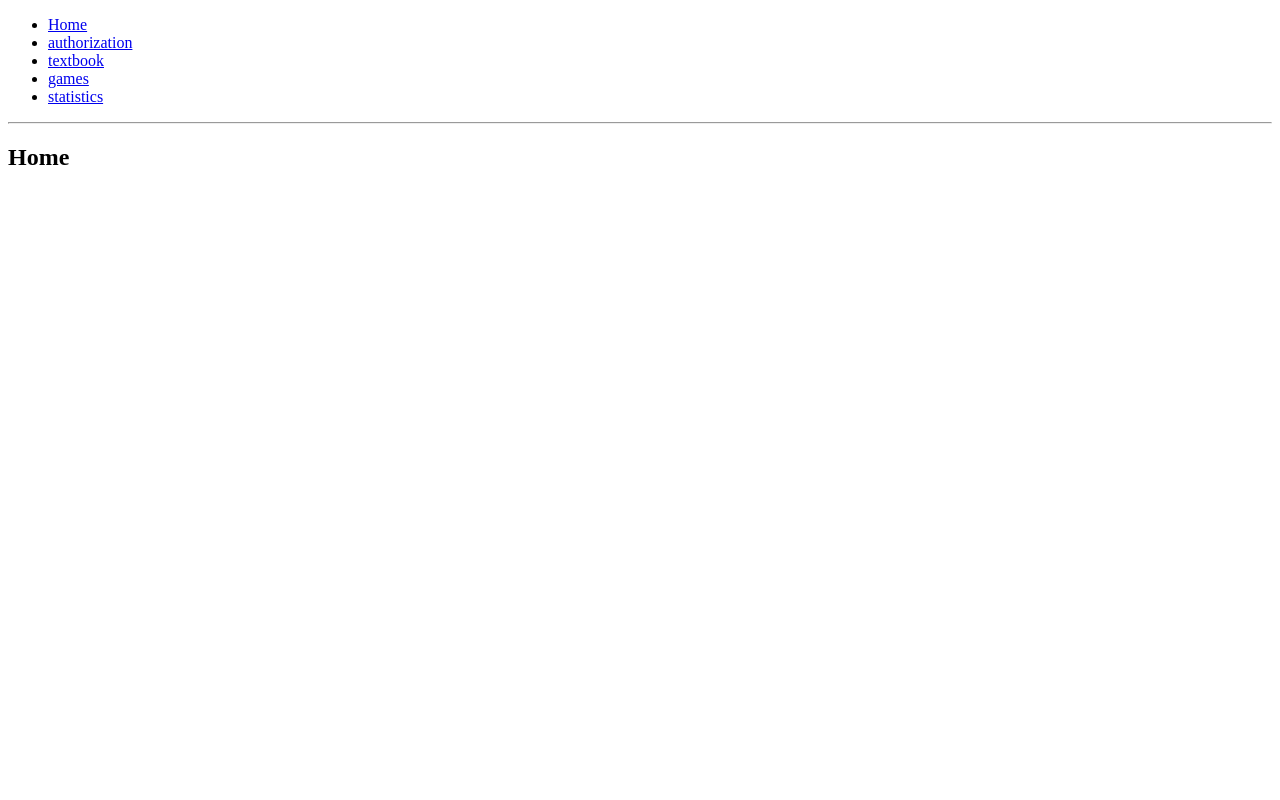
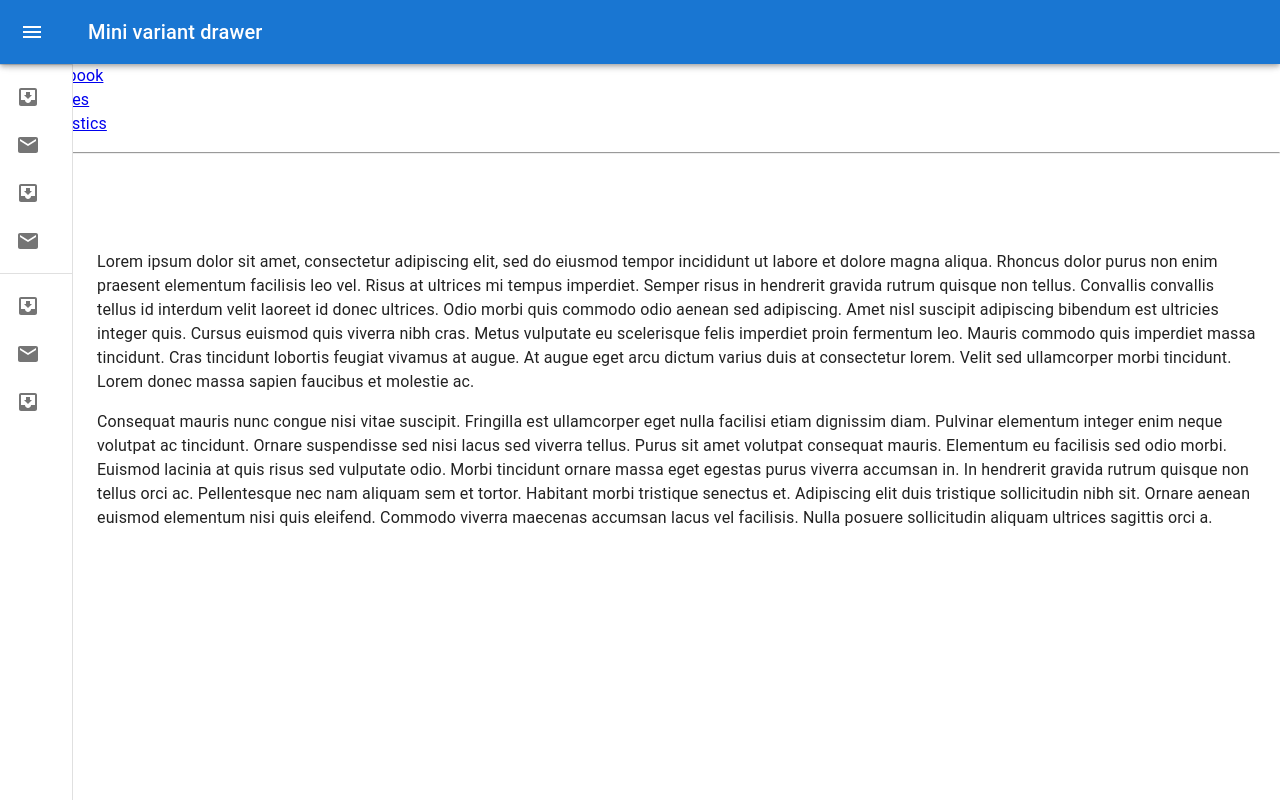
Before and after one commit to ElenaPogodaeva/rslang, a React app: page / in a window 1280 px wide. Built offline with nearby package versions, Linux system fonts and the light colour scheme.

Commit message:
feat: init home page

```diff
--- a/package.json
+++ b/package.json
@@ -10,6 +10,10 @@
   },
   "license": "MIT",
   "dependencies": {
+    "@emotion/react": "^11.7.1",
+    "@emotion/styled": "^11.6.0",
+    "@mui/icons-material": "^5.4.1",
+    "@mui/material": "^5.4.1",
     "@reduxjs/toolkit": "^1.7.2",
     "@types/classnames": "^2.3.1",
     "@types/react": "^17.0.38",
--- a/src/App.tsx
+++ b/src/App.tsx
@@ -7,10 +7,13 @@
 import { Route, Routes, BrowserRouter } from "react-router-dom";
 import { Navigation } from "./components";
 
+import MiniDrawer from "./components/Header/Menu";
+
 function App() {
   return (
     <BrowserRouter>
       <Navigation />
+      <MiniDrawer />
       <Routes>
         <Route path="/" element={<HomePage />} />
         <Route path="/authorization" element={<AuthorizationPage />} />
--- /dev/null
+++ b/src/components/Header/Menu.tsx
@@ -0,0 +1,188 @@
+import React from "react";
+
+import { styled, useTheme, Theme, CSSObject } from '@mui/material/styles';
+import Box from '@mui/material/Box';
+import MuiDrawer from '@mui/material/Drawer';
+import MuiAppBar, { AppBarProps as MuiAppBarProps } from '@mui/material/AppBar';
+import Toolbar from '@mui/material/Toolbar';
+import List from '@mui/material/List';
+import CssBaseline from '@mui/material/CssBaseline';
+import Typography from '@mui/material/Typography';
+import Divider from '@mui/material/Divider';
+import IconButton from '@mui/material/IconButton';
+import MenuIcon from '@mui/icons-material/Menu';
+import ChevronLeftIcon from '@mui/icons-material/ChevronLeft';
+import ChevronRightIcon from '@mui/icons-material/ChevronRight';
+import ListItem from '@mui/material/ListItem';
+import ListItemIcon from '@mui/material/ListItemIcon';
+import ListItemText from '@mui/material/ListItemText';
+import InboxIcon from '@mui/icons-material/MoveToInbox';
+import MailIcon from '@mui/icons-material/Mail';
+
+const drawerWidth = 240;
+
+const openedMixin = (theme: Theme): CSSObject => ({
+  width: drawerWidth,
+  transition: theme.transitions.create('width', {
+    easing: theme.transitions.easing.sharp,
+    duration: theme.transitions.duration.enteringScreen,
+  }),
+  overflowX: 'hidden',
+});
+
+const closedMixin = (theme: Theme): CSSObject => ({
+  transition: theme.transitions.create('width', {
+    easing: theme.transitions.easing.sharp,
+    duration: theme.transitions.duration.leavingScreen,
+  }),
+  overflowX: 'hidden',
+  width: `calc(${theme.spacing(7)} + 1px)`,
+  [theme.breakpoints.up('sm')]: {
+    width: `calc(${theme.spacing(9)} + 1px)`,
+  },
+});
+
+const DrawerHeader = styled('div')(({ theme }) => ({
+  display: 'flex',
+  alignItems: 'center',
+  justifyContent: 'flex-end',
+  padding: theme.spacing(0, 1),
+  // necessary for content to be below app bar
+  ...theme.mixins.toolbar,
+}));
+
+interface AppBarProps extends MuiAppBarProps {
+  open?: boolean;
+}
+
+const AppBar = styled(MuiAppBar, {
+  shouldForwardProp: (prop) => prop !== 'open',
+})<AppBarProps>(({ theme, open }) => ({
+  zIndex: theme.zIndex.drawer + 1,
+  transition: theme.transitions.create(['width', 'margin'], {
+    easing: theme.transitions.easing.sharp,
+    duration: theme.transitions.duration.leavingScreen,
+  }),
+  ...(open && {
+    marginLeft: drawerWidth,
+    width: `calc(100% - ${drawerWidth}px)`,
+    transition: theme.transitions.create(['width', 'margin'], {
+      easing: theme.transitions.easing.sharp,
+      duration: theme.transitions.duration.enteringScreen,
+    }),
+  }),
+}));
+
+const Drawer = styled(MuiDrawer, { shouldForwardProp: (prop) => prop !== 'open' })(
+  ({ theme, open }) => ({
+    width: drawerWidth,
+    flexShrink: 0,
+    whiteSpace: 'nowrap',
+    boxSizing: 'border-box',
+    ...(open && {
+      ...openedMixin(theme),
+      '& .MuiDrawer-paper': openedMixin(theme),
+    }),
+    ...(!open && {
+      ...closedMixin(theme),
+      '& .MuiDrawer-paper': closedMixin(theme),
+    }),
+  }),
+);
+
+export default function MiniDrawer() {
+  const theme = useTheme();
+  const [open, setOpen] = React.useState(false);
+
+  const handleDrawerOpen = () => {
+    setOpen(true);
+  };
+
+  const handleDrawerClose = () => {
+    setOpen(false);
+  };
+
+  return (
+    <Box sx={{ display: 'flex' }}>
+      <CssBaseline />
+      <AppBar position="fixed" open={open}>
+        <Toolbar>
+          <IconButton
+            color="inherit"
+            aria-label="open drawer"
+            onClick={handleDrawerOpen}
+            edge="start"
+            sx={{
+              marginRight: '36px',
+              ...(open && { display: 'none' }),
+            }}
+          >
+            <MenuIcon />
+          </IconButton>
+          <Typography variant="h6" noWrap component="div">
+            Mini variant drawer
+          </Typography>
+        </Toolbar>
+      </AppBar>
+      <Drawer variant="permanent" open={open}>
+        <DrawerHeader>
+          <IconButton onClick={handleDrawerClose}>
+            {theme.direction === 'rtl' ? <ChevronRightIcon /> : <ChevronLeftIcon />}
+          </IconButton>
+        </DrawerHeader>
+        <Divider />
+        <List>
+          {['Inbox', 'Starred', 'Send email', 'Drafts'].map((text, index) => (
+            <ListItem button key={text}>
+              <ListItemIcon>
+                {index % 2 === 0 ? <InboxIcon /> : <MailIcon />}
+              </ListItemIcon>
+              <ListItemText primary={text} />
+            </ListItem>
+          ))}
+        </List>
+        <Divider />
+        <List>
+          {['All mail', 'Trash', 'Spam'].map((text, index) => (
+            <ListItem button key={text}>
+              <ListItemIcon>
+                {index % 2 === 0 ? <InboxIcon /> : <MailIcon />}
+              </ListItemIcon>
+              <ListItemText primary={text} />
+            </ListItem>
+          ))}
+        </List>
+      </Drawer>
+      <Box component="main" sx={{ flexGrow: 1, p: 3 }}>
+        <DrawerHeader />
+        <Typography paragraph>
+          Lorem ipsum dolor sit amet, consectetur adipiscing elit, sed do eiusmod
+          tempor incididunt ut labore et dolore magna aliqua. Rhoncus dolor purus non
+          enim praesent elementum facilisis leo vel. Risus at ultrices mi tempus
+          imperdiet. Semper risus in hendrerit gravida rutrum quisque non tellus.
+          Convallis convallis tellus id interdum velit laoreet id donec ultrices.
+          Odio morbi quis commodo odio aenean sed adipiscing. Amet nisl suscipit
+          adipiscing bibendum est ultricies integer quis. Cursus euismod quis viverra
+          nibh cras. Metus vulputate eu scelerisque felis imperdiet proin fermentum
+          leo. Mauris commodo quis imperdiet massa tincidunt. Cras tincidunt lobortis
+          feugiat vivamus at augue. At augue eget arcu dictum varius duis at
+          consectetur lorem. Velit sed ullamcorper morbi tincidunt. Lorem donec massa
+          sapien faucibus et molestie ac.
+        </Typography>
+        <Typography paragraph>
+          Consequat mauris nunc congue nisi vitae suscipit. Fringilla est ullamcorper
+          eget nulla facilisi etiam dignissim diam. Pulvinar elementum integer enim
+          neque volutpat ac tincidunt. Ornare suspendisse sed nisi lacus sed viverra
+          tellus. Purus sit amet volutpat consequat mauris. Elementum eu facilisis
+          sed odio morbi. Euismod lacinia at quis risus sed vulputate odio. Morbi
+          tincidunt ornare massa eget egestas purus viverra accumsan in. In hendrerit
+          gravida rutrum quisque non tellus orci ac. Pellentesque nec nam aliquam sem
+          et tortor. Habitant morbi tristique senectus et. Adipiscing elit duis
+          tristique sollicitudin nibh sit. Ornare aenean euismod elementum nisi quis
+          eleifend. Commodo viverra maecenas accumsan lacus vel facilisis. Nulla
+          posuere sollicitudin aliquam ultrices sagittis orci a.
+        </Typography>
+      </Box>
+    </Box>
+  );
+}
```
Also changed, not shown: 1 other file (tests, documents, lock files or other folders).
